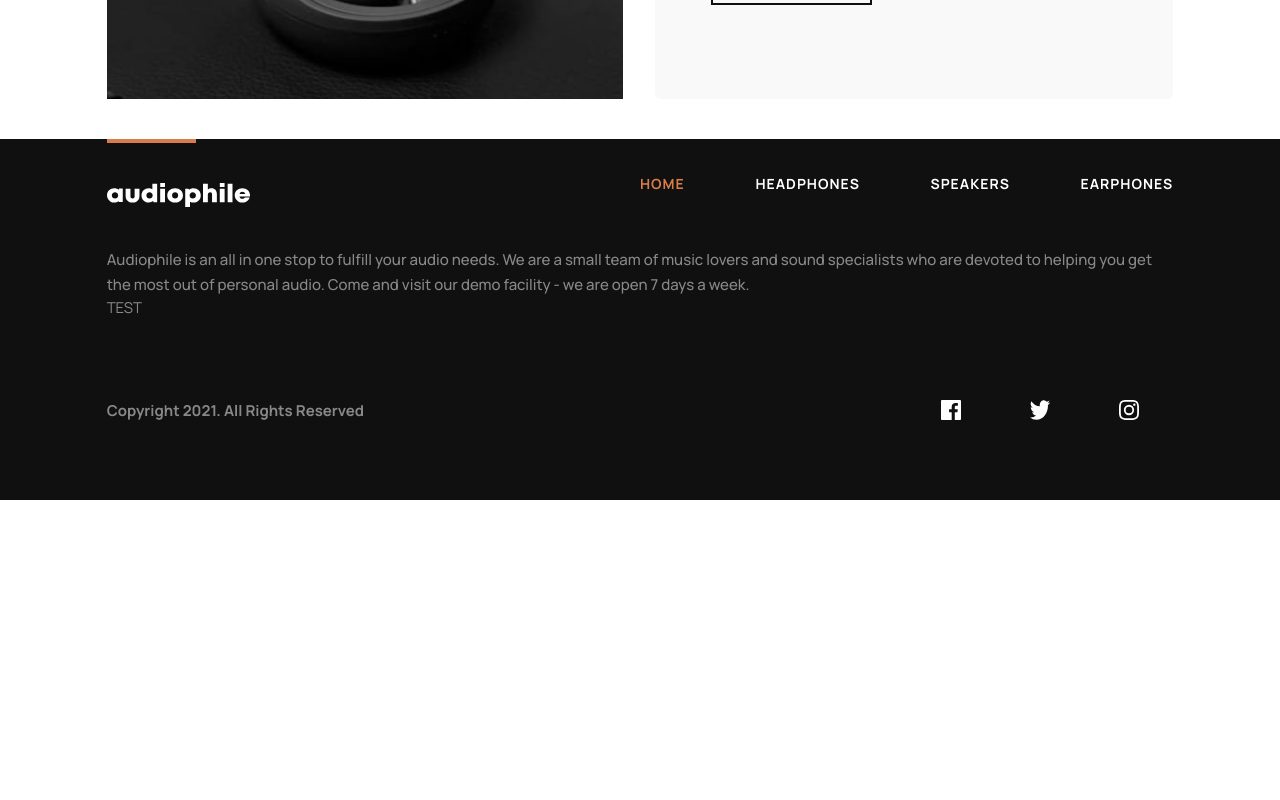
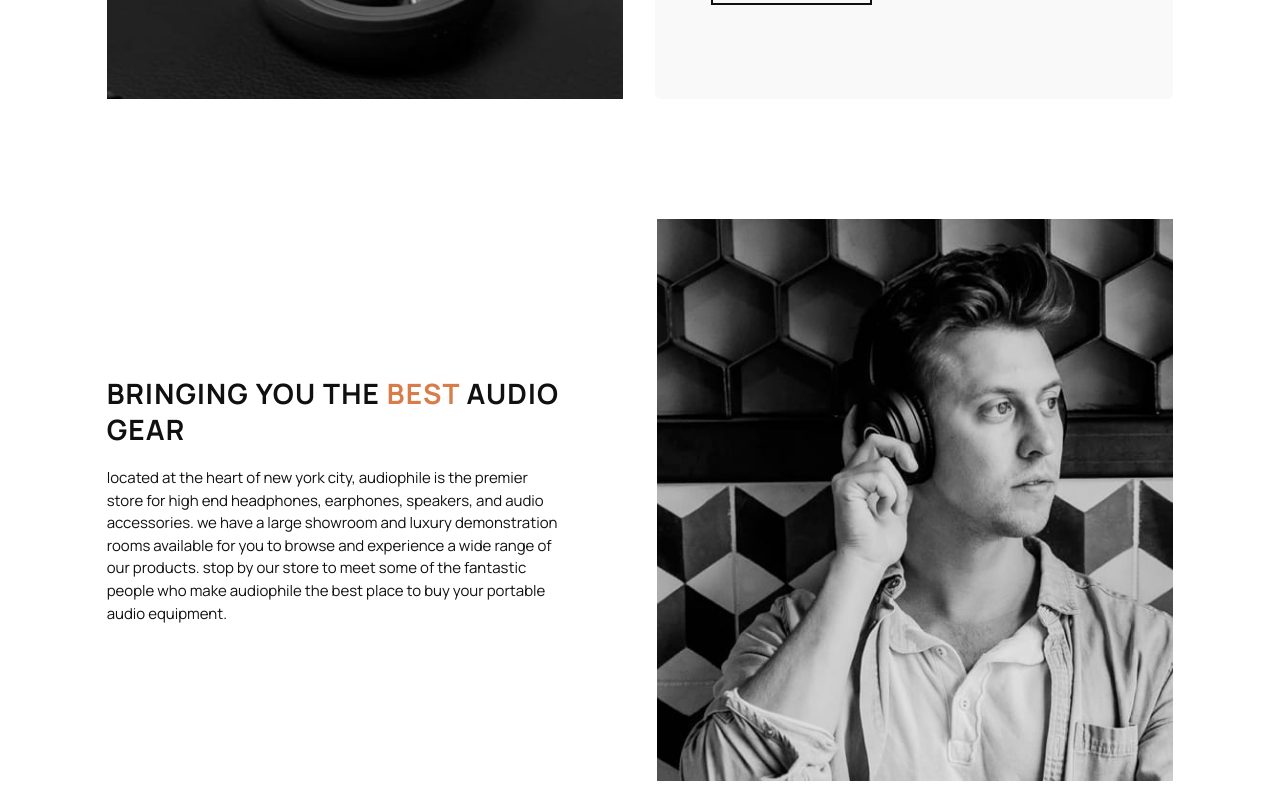
Before and after one commit to tonako13gm/Audiophile, a Next.js app: page / in a window 1280 px wide. Shown: the part 2340-3140 px from the top of the page. Before the commit the page ends 2840 px from the top, so only its background shows below. Built offline with nearby package versions, Linux system fonts and the light colour scheme.

Commit message:
completed the subFooter page

```diff
--- /dev/null
+++ b/src/app/components/subFooter.tsx
@@ -0,0 +1,24 @@
+export default function SubFooter () {
+    return (
+        <div className="w-10/12 justify-self-center pb-20 pt-20 lg:flex lg:flex-row-reverse">
+        <div className="rounded-md mb-7 lg:mb-0 lg:w-6/12 lg:ml-4">
+        <picture>
+              <source media="(min-width: 1024px)" srcSet="/image/shared/desktop/image-best-gear.jpg" />
+              <source media="(min-width: 768px)" srcSet="/image/shared/tablet/image-best-gear.jpg" />
+              <source media="(min-width: 300px)" srcSet="/image/shared/mobile/image-best-gear.jpg" />
+              <img className="w-full h-auto" alt="Best gear"/>
+            </picture>
+        </div>
+        <div className="text-center lg:text-left lg:w-6/12 lg:mr-4 lg:content-center lg:pr-16">
+            <div className="text-h3 text-darkColor font-bold pb-5">
+            <h3>Bringing you the <span className="text-primaryDark">best</span> audio gear</h3>
+            </div>
+            <div>
+            <p className="lowercase">
+                Located at the heart of New York City, Audiophile is the premier store for high end headphones, earphones, speakers, and audio accessories. We have a large showroom and luxury demonstration rooms available for you to browse and experience a wide range of our products. Stop by our store to meet some of the fantastic people who make Audiophile the best place to buy your portable audio equipment.
+            </p>
+            </div>
+        </div>
+        </div>
+    )
+}
--- a/src/app/page.tsx
+++ b/src/app/page.tsx
@@ -4,7 +4,7 @@ import FeaturedOne from "./components/featuredOne";
 import FeaturedTwo from "./components/FeaturedTwo";
 import FeaturedThree from "./components/FeaturedThree";
 import type { Metadata } from "next";
-// import SubFooter from "./components/subFooter";
+import SubFooter from "./components/subFooter";
 
 export const metadata: Metadata = {
   title: "Audiophone",
@@ -31,7 +31,7 @@ export default function Home() {
         <FeaturedThree/>
       </section>
       <section>
-        {/* <SubFooter/> */}
+        <SubFooter/>
       </section>
     </main>
   );
```
